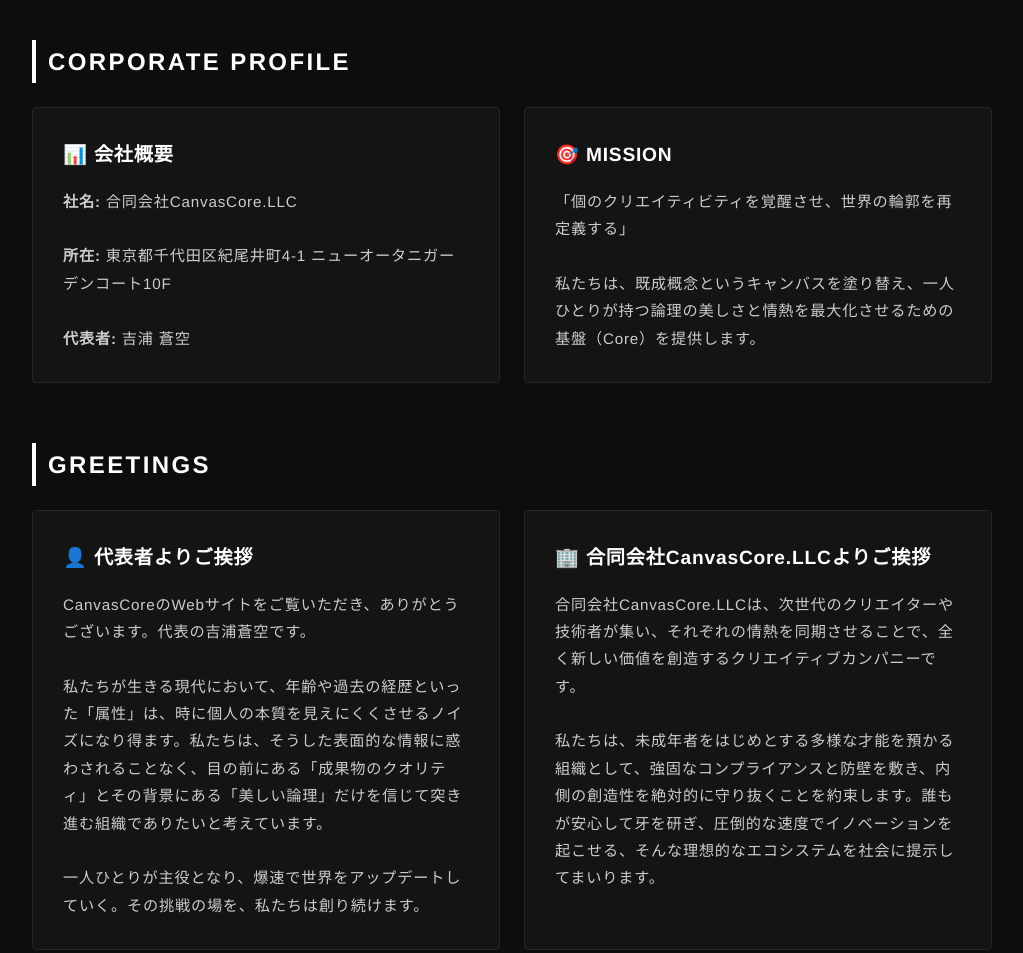
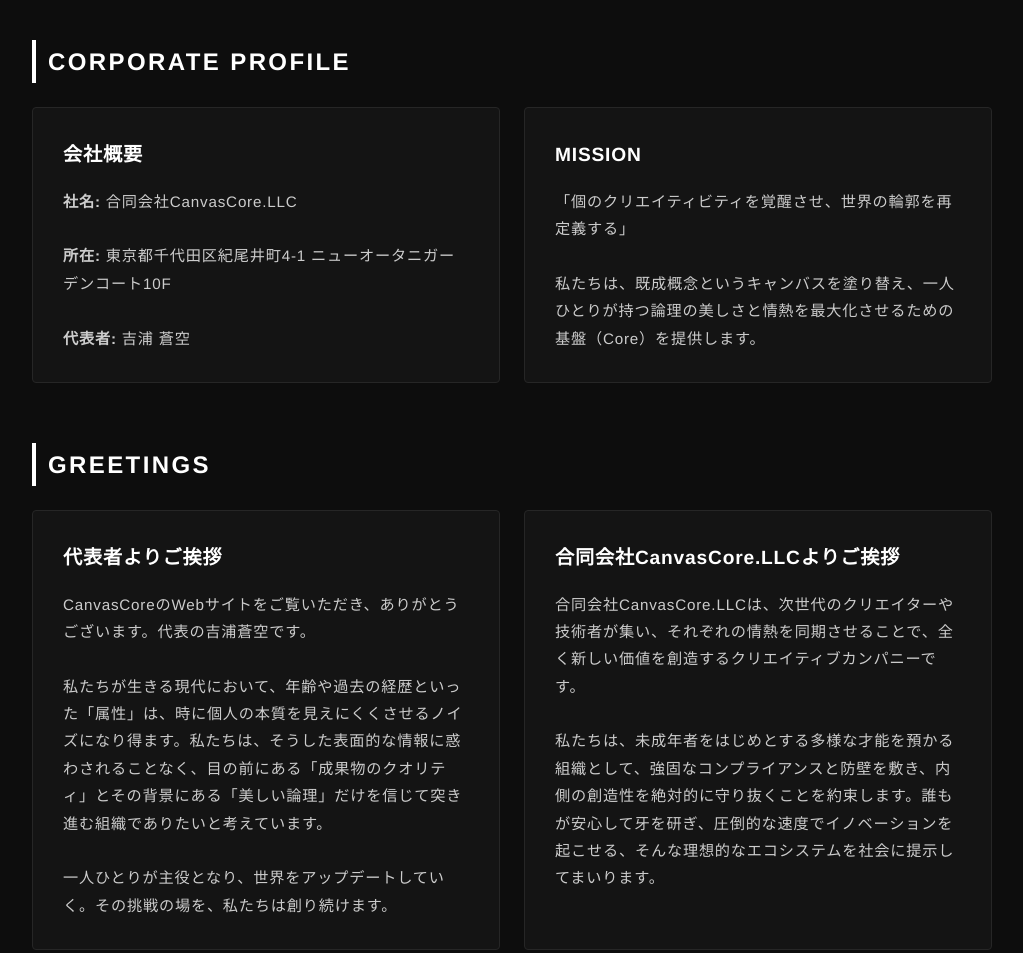
Before and after one commit to sora7250/CanvasCore.LLC-official-Website, a plain HTML site: page index.html in a window 1280 px wide. Shown: the part 500-1453 px from the top of the page, without its empty margins (128-1151 px from the left). Drawn offline with Linux system fonts and the light colour scheme.

Commit message:
Update index.html

```diff
--- a/index.html
+++ b/index.html
@@ -155,14 +155,14 @@
             <div class="grid">
                 <!-- 会社情報カード -->
                 <div class="card">
-                    <h3>📊 会社概要</h3>
+                    <h3>会社概要</h3>
                     <p><strong>社名:</strong> 合同会社CanvasCore.LLC<br>
                     <strong>所在:</strong> 東京都千代田区紀尾井町4-1 ニューオータニガーデンコート10F<br>
                     <strong>代表者:</strong> 吉浦 蒼空</p>
                 </div>
                 <!-- ミッションカード -->
                 <div class="card">
-                    <h3>🎯 MISSION</h3>
+                    <h3>MISSION</h3>
                     <p>「個のクリエイティビティを覚醒させ、世界の輪郭を再定義する」
 
 私たちは、既成概念というキャンバスを塗り替え、一人ひとりが持つ論理の美しさと情熱を最大化させるための基盤（Core）を提供します。</p>
@@ -176,16 +176,16 @@
             <div class="grid">
                 <!-- 代表者挨拶カード -->
                 <div class="card">
-                    <h3>👤 代表者よりご挨拶</h3>
+                    <h3>代表者よりご挨拶</h3>
                     <p>CanvasCoreのWebサイトをご覧いただき、ありがとうございます。代表の吉浦蒼空です。
 
 私たちが生きる現代において、年齢や過去の経歴といった「属性」は、時に個人の本質を見えにくくさせるノイズになり得ます。私たちは、そうした表面的な情報に惑わされることなく、目の前にある「成果物のクオリティ」とその背景にある「美しい論理」だけを信じて突き進む組織でありたいと考えています。
 
-一人ひとりが主役となり、爆速で世界をアップデートしていく。その挑戦の場を、私たちは創り続けます。</p>
+一人ひとりが主役となり、世界をアップデートしていく。その挑戦の場を、私たちは創り続けます。</p>
                 </div>
                 <!-- 組織挨拶カード -->
                 <div class="card">
-                    <h3>🏢 合同会社CanvasCore.LLCよりご挨拶</h3>
+                    <h3>合同会社CanvasCore.LLCよりご挨拶</h3>
                     <p>合同会社CanvasCore.LLCは、次世代のクリエイターや技術者が集い、それぞれの情熱を同期させることで、全く新しい価値を創造するクリエイティブカンパニーです。
 
 私たちは、未成年者をはじめとする多様な才能を預かる組織として、強固なコンプライアンスと防壁を敷き、内側の創造性を絶対的に守り抜くことを約束します。誰もが安心して牙を研ぎ、圧倒的な速度でイノベーションを起こせる、そんな理想的なエコシステムを社会に提示してまいります。</p>
```
